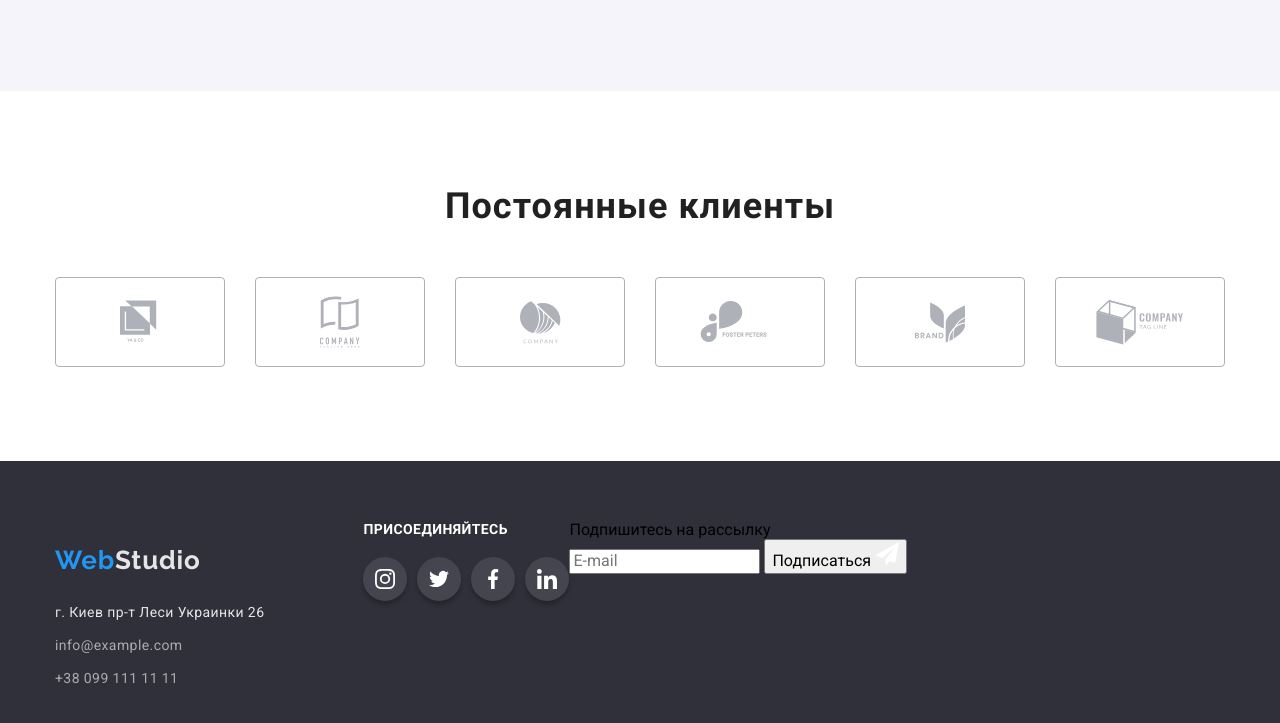
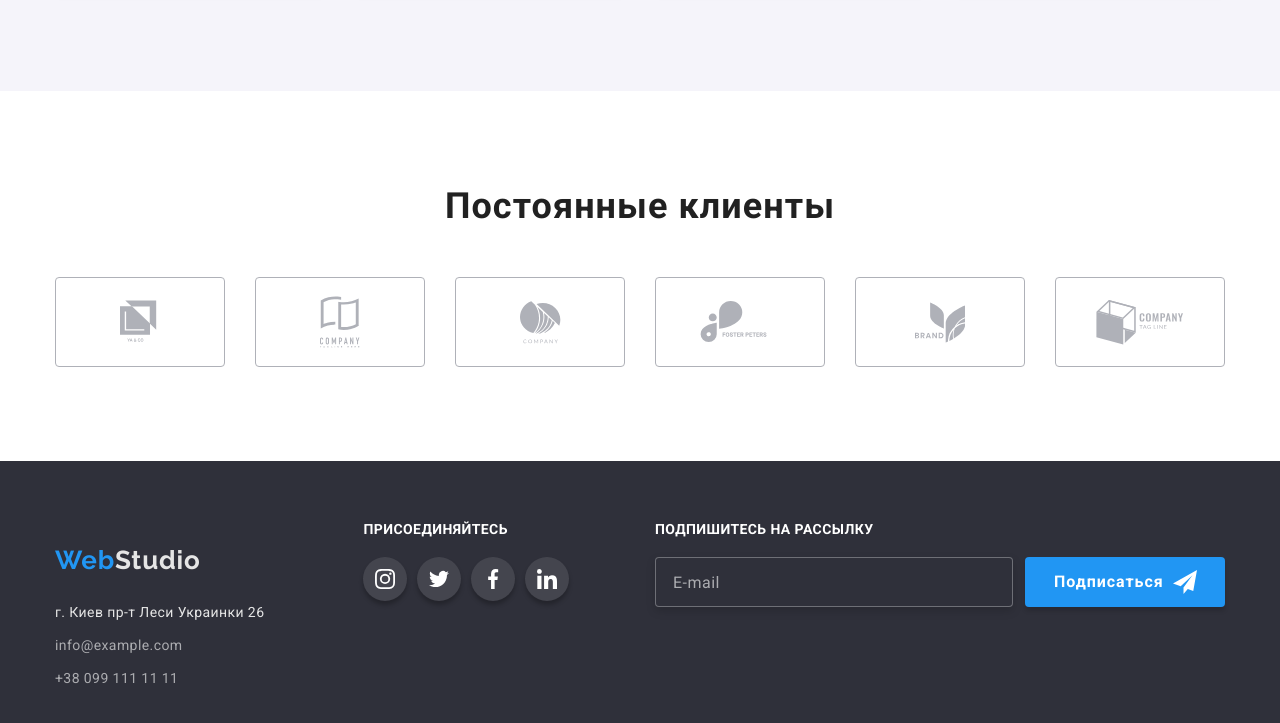
Before and after one commit to Alyona-Ihnatenko/goit-markup-hw-07, a plain HTML site: page index.html in a window 1280 px wide. Shown: the part 2217-2940 px from the top of the page. Drawn offline with nearby package versions, Linux system fonts and the light colour scheme; files that its build step writes are made by us from their sources.

Commit message:
правки паршалов

```diff
--- a/sass/components/_footer-form.scss
+++ b/sass/components/_footer-form.scss
@@ -12,7 +12,7 @@
     filter: drop-shadow(0px 4px 4px rgba(0, 0, 0, 0.15));
     border-radius: 4px;
     background-color: var(--header-footer-color);
-    /*margin-right: 12px;*/
+
   }
   .footer-btn{
     display: inline-flex;
--- a/sass/main.scss
+++ b/sass/main.scss
@@ -22,3 +22,4 @@
 @import "./layout/about-us";
 @import "./layout/our-team";
 @import "./layout/our-clients";
+@import "./components/footer-form"
--- a/sass/portfolio.scss
+++ b/sass/portfolio.scss
@@ -1,6 +1,7 @@
 
 //utils
 @import "./utils/variables";
+@import "./utils/visually-hidden";
 
 //base
 @import "./base/common";
@@ -14,4 +15,5 @@
 @import "./layout/header";
 @import "./layout/progect";
 @import "./layout/project-btn";
+@import "./layout/footer";
 @import "./components/footer-form";
```
Also changed, not shown: css/main.css, css/main.min.css, css/portfolio.css, css/portfolio.min.css, 4 other files.
